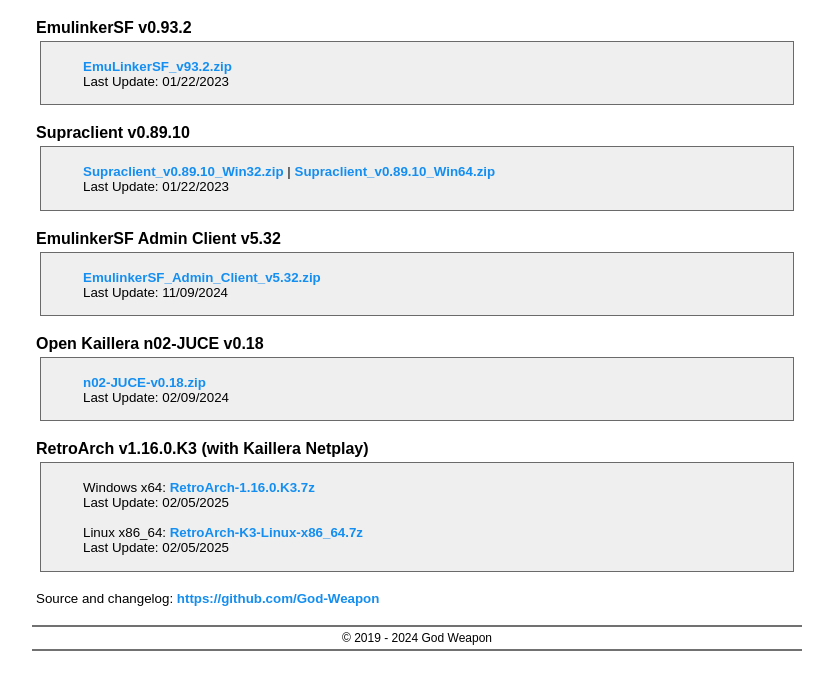
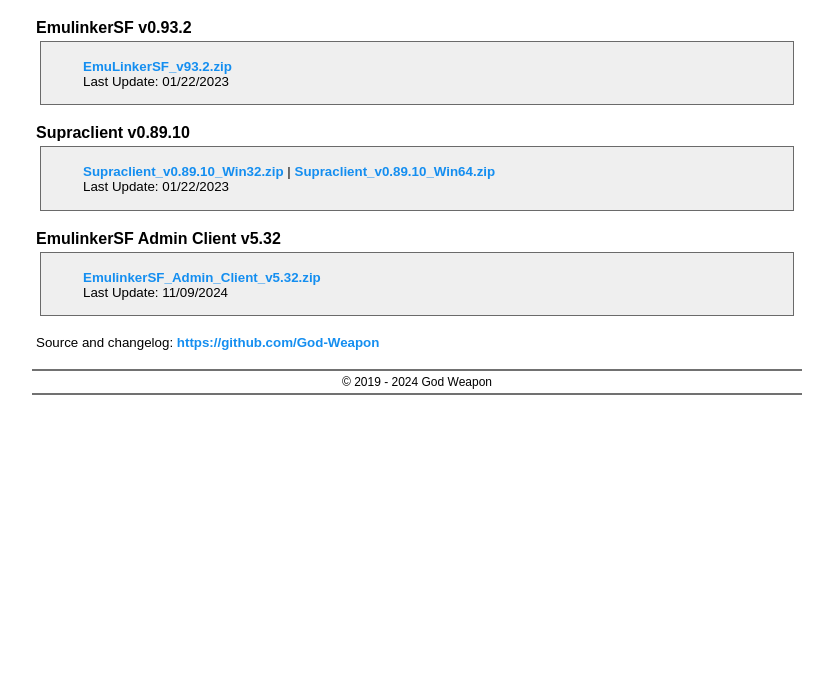
Before and after one commit to God-Weapon/god-weapon.github.io, a plain HTML site: page downloads.html in a window 1280 px wide. Shown: the part 253-930 px from the top of the page, without its empty margins (223-1056 px from the left). After the commit the page ends 800 px from the top, so only its background shows below. Drawn offline with Linux system fonts and the light colour scheme.

Commit message:
site update

```diff
--- a/downloads.html
+++ b/downloads.html
@@ -73,35 +73,6 @@
  </td></tr>
 </tbody></table>
 &nbsp;<br>
-<span class="subhead">Open Kaillera n02-JUCE v0.18</span><br>
-<table class="table">
- <tbody><tr><td>
-  <blockquote>
-<br>
-<a href="./files/n02-JUCE-v0.18.zip">n02-JUCE-v0.18.zip</a>
-<br>
-Last Update: 02/09/2024
-  </blockquote>
- </td></tr>
-</tbody></table>
-&nbsp;<br>
-<span class="subhead">RetroArch v1.16.0.K3 (with Kaillera Netplay)</span><br>
-<table class="table">
- <tbody><tr><td>
-  <blockquote>
-<br>
-Windows x64: <a href="https://kr.2manygames.fr/RetroArch-1.16.0.K3.7z">RetroArch-1.16.0.K3.7z</a>
-<br>
-Last Update: 02/05/2025
-<br>
-<br>
-Linux x86_64: <a href="https://kr.2manygames.fr/RetroArch-K3-Linux-x86_64.7z">RetroArch-K3-Linux-x86_64.7z</a>
-<br>
-Last Update: 02/05/2025
-  </blockquote>
- </td></tr>
-</tbody></table>
-&nbsp;<br>
 Source and changelog: <a href="https://github.com/God-Weapon">https://github.com/God-Weapon</a><br>
       <br>
      </td>
```
Also changed, not shown: index.html (+0 -24 lines), links.html (+3 -3 lines), 1 other file.
